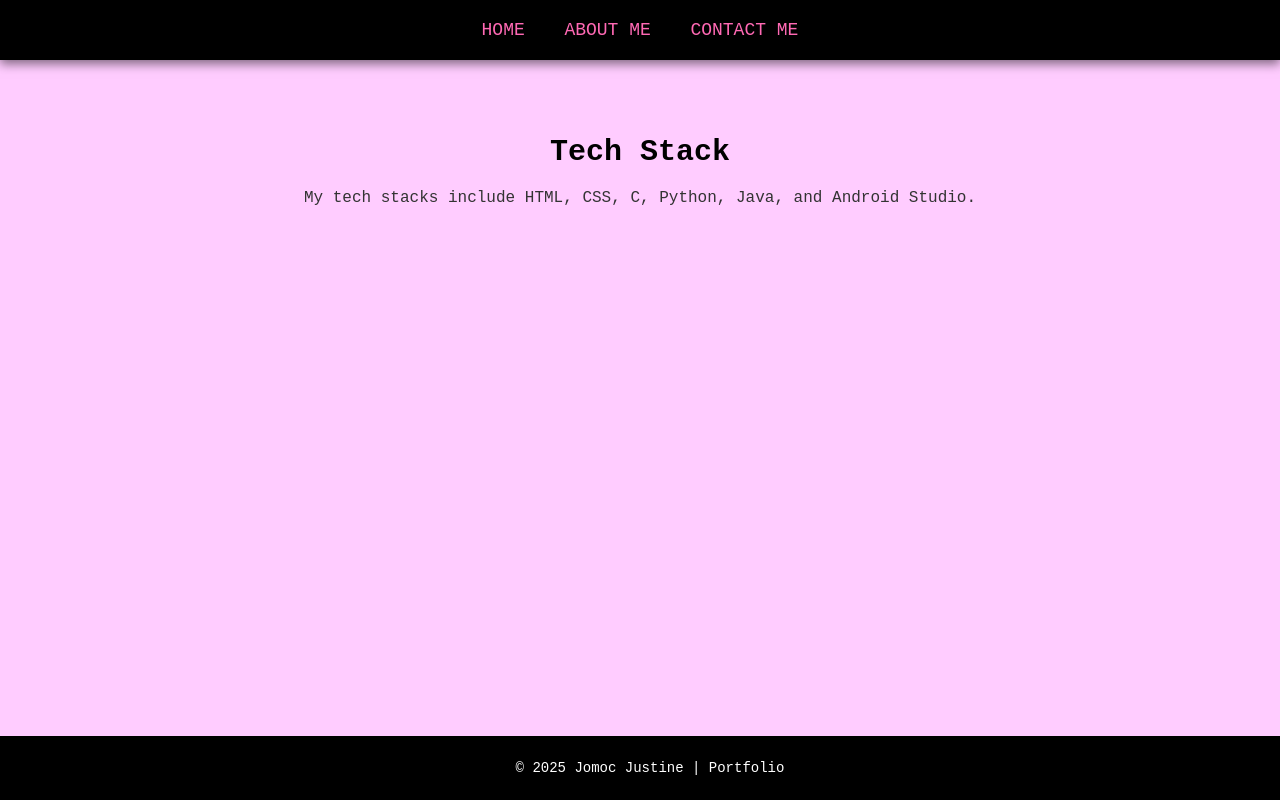
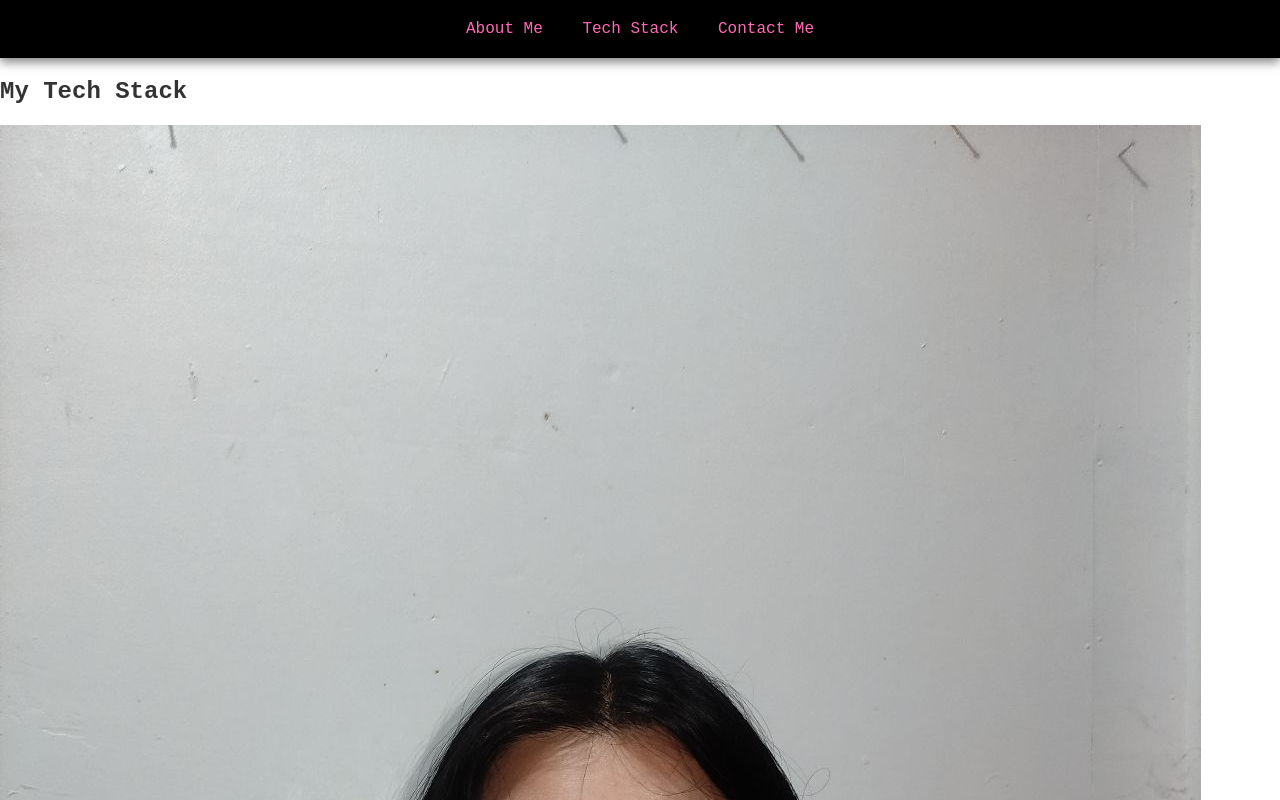
Before and after one commit to mimirara014/portfolio, a plain HTML site: page tech-stack.html in a window 1280 px wide. Shown: the top 800 px of the page. Drawn offline with Linux system fonts and the light colour scheme.

Commit message:
initial commit

```diff
--- a/styles.css
+++ b/styles.css
@@ -20,13 +20,6 @@ nav a {
     color: #ff69b4; /* Pink color for the links */
     text-decoration: none;
     margin: 0 15px;
-    font-size: 18px;
-    text-transform: uppercase;
-}
-
-nav a:hover {
-    color: #ff1493; /* Darker pink on hover */
-}
 
 section {
     padding: 50px 20px;
--- a/tech-stack.html
+++ b/tech-stack.html
@@ -4,24 +4,27 @@
     <meta charset="UTF-8">
     <meta name="viewport" content="width=device-width, initial-scale=1.0">
     <meta http-equiv="X-UA-Compatible" content="ie=edge">
-    <title>Tech Stack - Portfolio</title>
+    <title>Tech Stack</title>
     <link rel="stylesheet" href="styles.css">
 </head>
 <body>
 
     <nav>
-        <a href="index.html">Home</a>
         <a href="about-me.html">About Me</a>
+        <a href="tech-stack.html">Tech Stack</a>
         <a href="contact-me.html">Contact Me</a>
     </nav>
 
     <section id="tech-stack">
-        <h2>Tech Stack</h2>
-        <p>My tech stacks include HTML, CSS, C, Python, Java, and Android Studio.</p>
+        <div class="profile-container">
+            <h2>My Tech Stack</h2>
+            <img src="pf.jpg" alt="My Profile Picture">
+            <p>I specialize in web development, with experience in front-end and back-end technologies like HTML, CSS, JavaScript, Node.js, and React.</p>
+        </div>
     </section>
 
     <footer>
-        <p>&copy; 2025 Jomoc Justine | Portfolio</p>
+        <p>&copy; 2025 Medilo Mira | Portfolio</p>
     </footer>
 
 </body>
```
Also changed, not shown: about-me.html (+1 -1 lines), contact-me.html (+8 -5 lines), index.html (+5 -3 lines).
